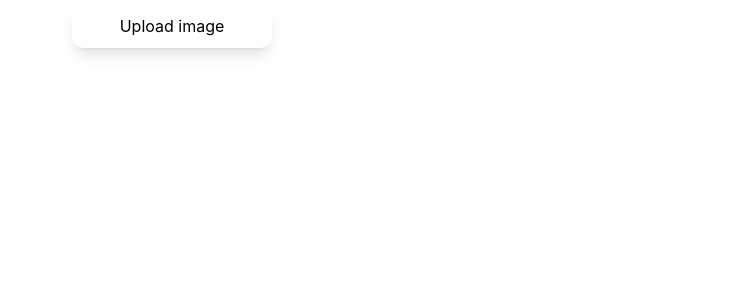
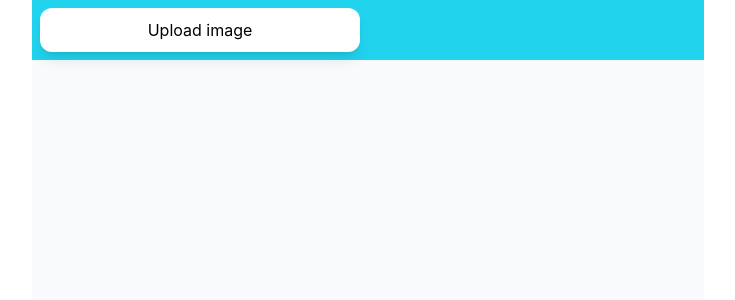
Before and after one commit to tomhicz/react-problem-upload-image, a React (Create React App) app: page / in a window 1280 px wide. Shown: the top 300 px of the page, without its empty margins (272-1007 px from the left). Built offline with nearby package versions, Linux system fonts and the light colour scheme.

Commit message:
move all styles into tailwind

```diff
--- a/src/App.css
+++ /dev/null
@@ -1,37 +0,0 @@
-.App {
-  height: 100vh;
-  max-width: 600px;
-  margin: 0 auto;
-}
-
-a {
-  color: #61dafb;
-}
-
-input,
-textarea,
-label,
-button {
-  display: block;
-}
-
-input,
-textarea,
-button {
-  width: 200px;
-  padding: 10px;
-}
-
-input,
-textarea,
-button {
-  margin-bottom: 1em;
-}
-
-/* Styling is minmal here. In a real project I would probably use Styled Components or Tailwind */
-.App .controls {
-  padding: 4px;
-  display: flex;
-  flex-direction: row;
-  justify-content: space-between;
-}
--- a/src/App.js
+++ b/src/App.js
@@ -1,10 +1,8 @@
-import "./App.css";
 import Crop from "./components/Crop";
 
 function App() {
   return (
-    <div className="App">
-      <header className="App-header"></header>
+    <div className="App h-screen w-full md:max-w-2xl mx-auto bg-slate-50">
       <Crop />
     </div>
   );
--- a/src/components/Button.js
+++ b/src/components/Button.js
@@ -4,7 +4,7 @@ const Button = ({ text, action }) => {
   return (
     <button
       onClick={action}
-      className="bg-white hover:bg-sky-600 hover:text-white rounded-xl shadow-lg"
+      className="p-2.5 w-80 bg-white hover:bg-sky-600 hover:text-white rounded-xl shadow-lg"
     >
       {text}
     </button>
--- a/src/components/Crop.js
+++ b/src/components/Crop.js
@@ -135,7 +135,7 @@ export default function Crop() {
         onChange={onSelectFile}
         style={{ display: "none" }}
       />
-      <div className="controls">
+      <div className="controls flex flex-row justify-between p-2 bg-cyan-400">
         <Button text="Upload image" action={handleClick} />
         {Boolean(imgSrc) && <Button text="Accept" action={handleAcceptCrop} />}
       </div>
```
